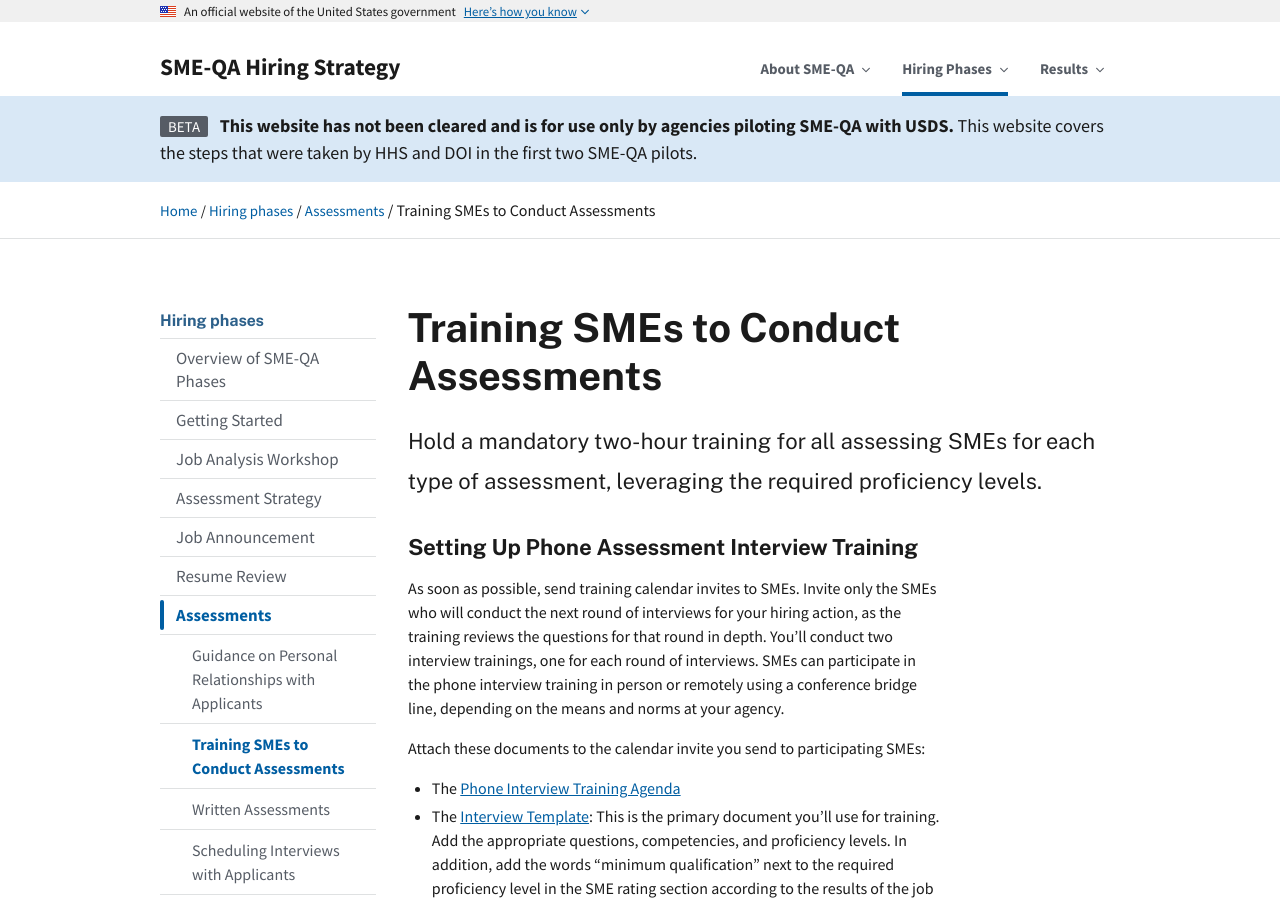
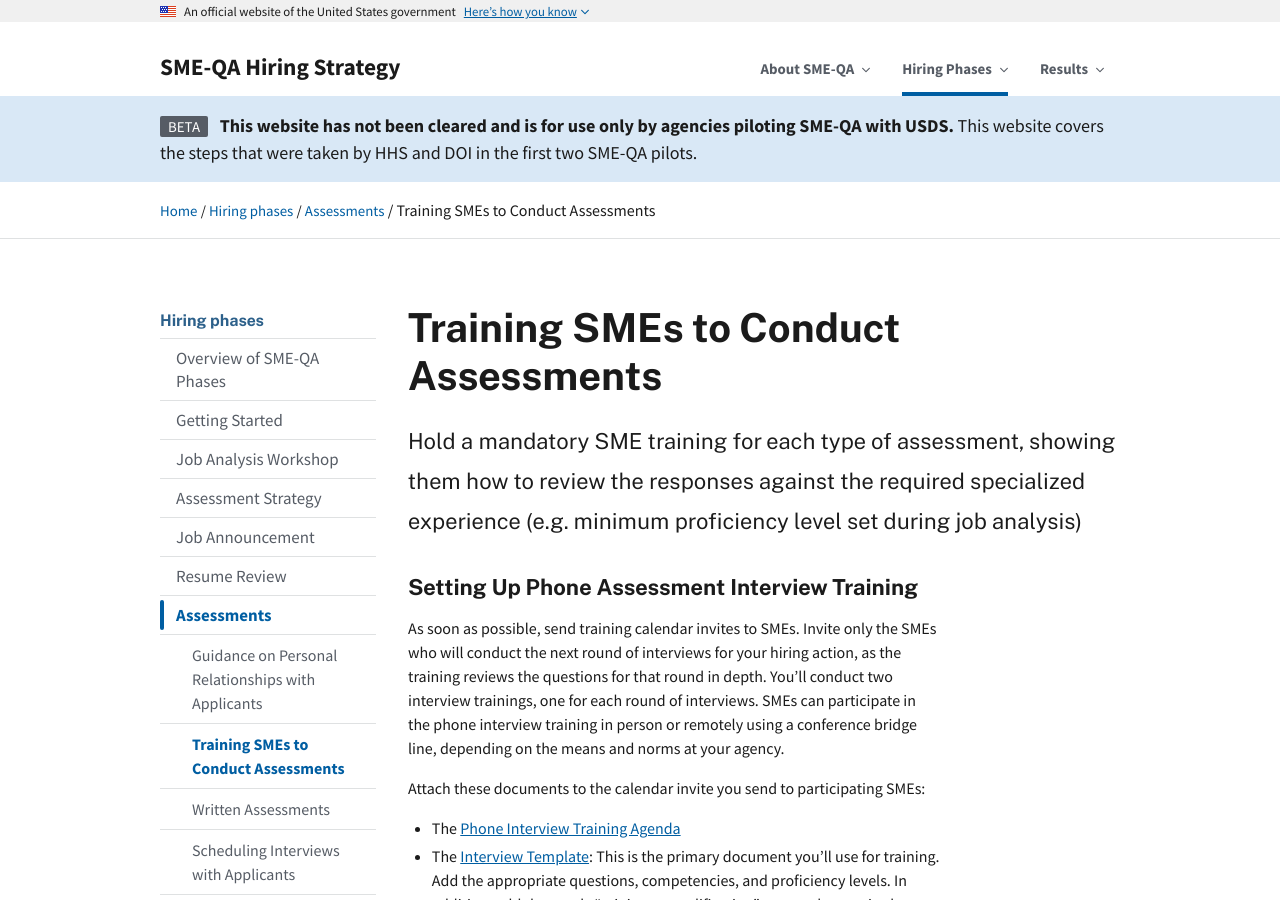
Before and after one commit to usds/SME-QA-Website, a Jekyll site: the page built from pages/phases/assessments/training.md, in a window 1280 px wide and 900 px high. Built offline with Jekyll 4.4.1, drawn with Linux system fonts in a browser that asks for light colours.

Commit message:
Update training.md

```diff
--- a/pages/phases/assessments/training.md
+++ b/pages/phases/assessments/training.md
@@ -6,7 +6,7 @@ sidenav: hiring-phases
 phase: assessments
 sub-phase-order: 015
 title: Training SMEs to Conduct Assessments
-intro: Hold a mandatory two-hour training for all assessing SMEs for each type of assessment, leveraging the required proficiency levels.
+intro: Hold a mandatory SME training for each type of assessment, showing them how to review the responses against the required specialized experience (e.g. minimum  proficiency level set during job analysis)
 ---
 
 <p class="usa-intro">
```
